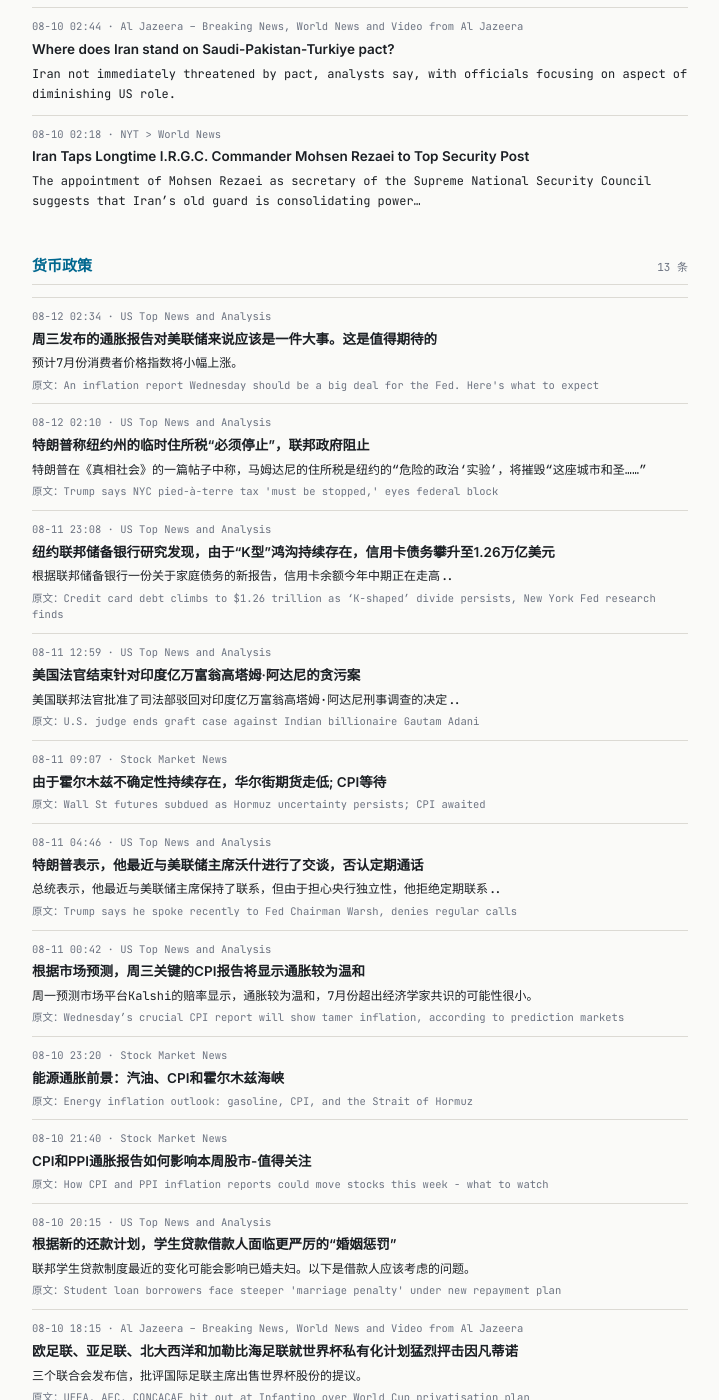
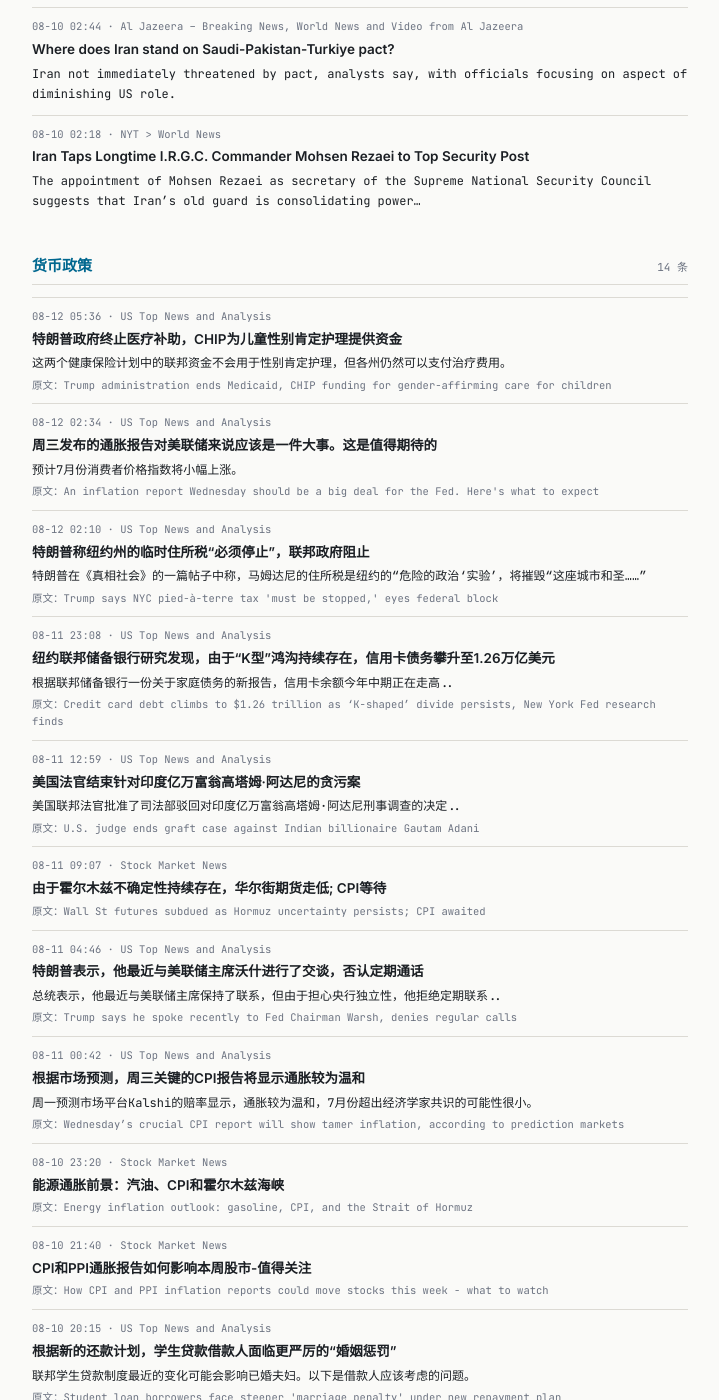
Before and after one commit to tang3super/tang3super.github.io, a Jekyll site: the page built from _macro_trade/news-digest.md, in a window 1280 px wide and 1400 px high, scrolled down 5399 px. Shown: the whole window, without its empty margins (280-999 px from the left). Built offline with Jekyll 4.4.1, drawn with Linux system fonts in a browser that asks for light colours; some of the changed text lies outside the part shown.

Commit message:
sync news-digest article

```diff
--- a/_macro_trade/news-digest.md
+++ b/_macro_trade/news-digest.md
@@ -365,6 +365,13 @@
     time: 08-10 02:18
 - name: 货币政策
   items:
+  - title: Trump administration ends Medicaid, CHIP funding for gender-affirming care for children
+    summary: Federal dollars in the two health insurance programs would not go toward gender-affirming care, but states could still cover the treatments.
+    link: https://www.cnbc.com/2026/08/11/trump-medicaid-chip-funding-gender-affirming-care-children.html
+    source: US Top News and Analysis
+    time: 08-12 05:36
+    title_zh: 特朗普政府终止医疗补助，CHIP为儿童性别肯定护理提供资金
+    summary_zh: 这两个健康保险计划中的联邦资金不会用于性别肯定护理，但各州仍然可以支付治疗费用。
   - title: An inflation report Wednesday should be a big deal for the Fed. Here's what to expect
     summary: The consumer price index is expected to show only a modest increase for July.
     link: https://www.cnbc.com/2026/08/11/an-inflation-report-wednesday-should-be-a-big-deal-for-the-fed-heres-what-to-expect.html
@@ -453,6 +460,13 @@
     title_zh: 由于亚洲反弹和石油公司陷入霍尔木兹僵局，就业机会未能削减美联储提高了可能性
 - name: AI基建
   items:
+  - title: Why Jensen Huang’s $500 billion AI financing plan faces a big risk from China
+    summary: Nvidia CEO Jensen Huang is pitching GPUs as long-term collateral to unlock $500 billion in funding. The question is how fast will his chips…
+    link: https://www.cnbc.com/2026/08/11/nvidia-ai-funding-jensen-huang-china-risk.html
+    source: US Top News and Analysis
+    time: 08-12 05:01
+    title_zh: 为什么黄詹森的5000亿美元人工智能融资计划面临来自中国的巨大风险
+    summary_zh: Nvidia首席执行官Jensen Huang正在将图形处理器作为长期抵押品，以获得5000亿美元的资金。问题是他的芯片会有多快.
   - title: Nvidia building 1-trillion-parameter Nemotron 4 to rival open AI models, The Information reports
     summary: ''
     link: https://www.investing.com/news/stock-market-news/nvidia-is-developing-nemotron-4-opensource-models-the-information-reports-4852095
```
